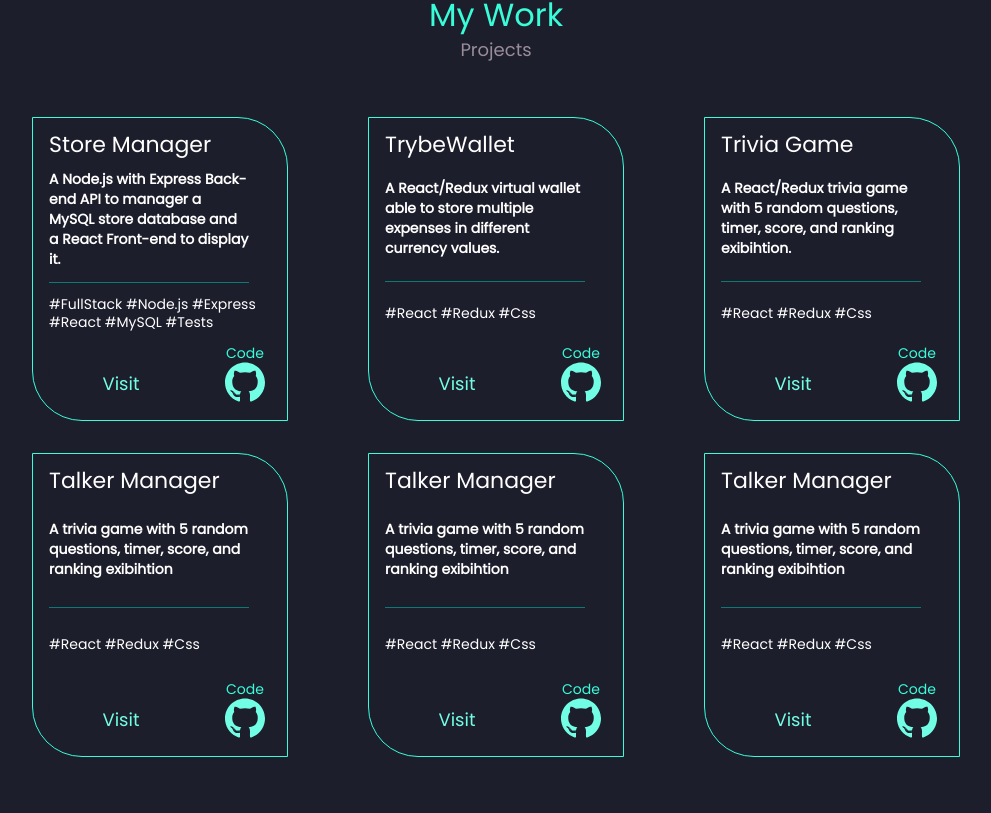
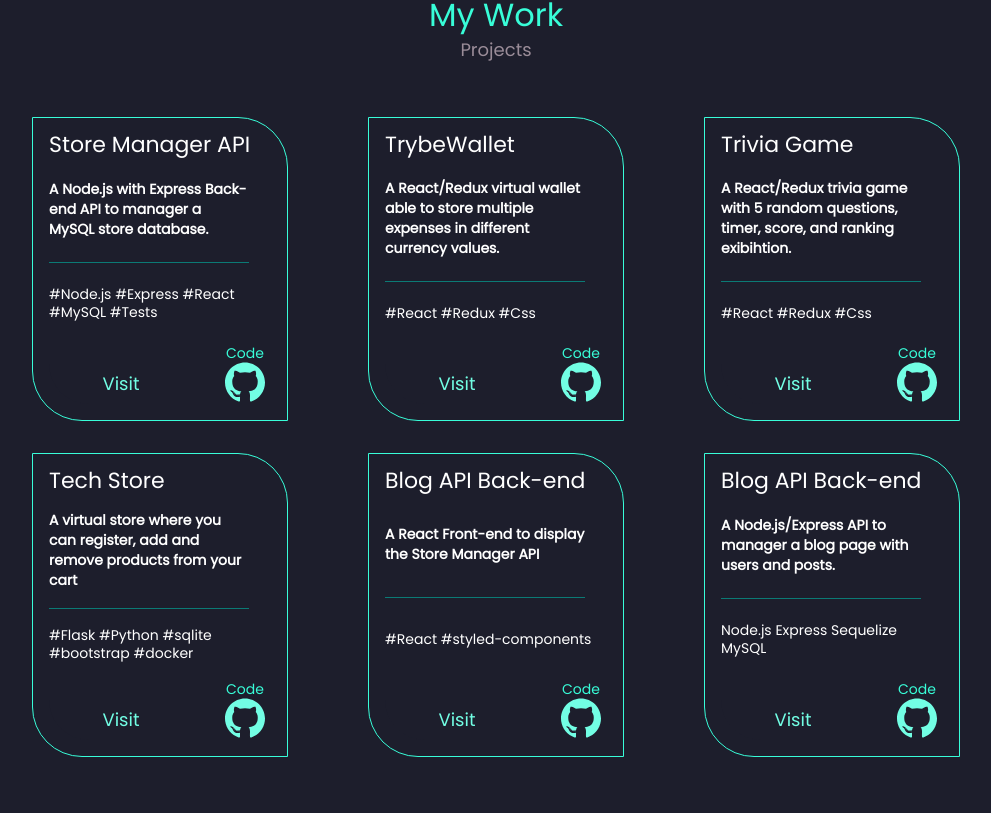
Before and after one commit to Breno-Albuquerque/Breno-Albuquerque.github.io, a React (Create React App) app: page / in a window 1280 px wide. Shown: the part 2327-3140 px from the top of the page, without its empty margins (144-1135 px from the left). Built offline with nearby package versions, Linux system fonts and the light colour scheme.

Commit message:
chore: Instala gh pages dev-dependencies

```diff
--- a/package.json
+++ b/package.json
@@ -38,5 +38,8 @@
       "last 1 firefox version",
       "last 1 safari version"
     ]
+  },
+  "devDependencies": {
+    "gh-pages": "^4.0.0"
   }
 }
--- a/src/App.js
+++ b/src/App.js
@@ -20,7 +20,7 @@ const ContentContainer = styled.div`
   max-width: 992px;
   margin: 0 auto;
 
-overflow: hidden;
+  overflow: hidden;
 `
 
 function App() {
--- a/src/components/About/About.js
+++ b/src/components/About/About.js
@@ -51,7 +51,7 @@ function About() {
             <Highlight>Hello!</Highlight> My name is <Highlight>Breno</Highlight> and I enojoy creating different types of applications.
           </Text>
           <Text variants={ textVar }>
-            I'm always interested in new technologies with distinct tools and resorces that can increase the <Highlight>quality</Highlight> and the <Highlight>speed</Highlight> of my <Highlight>programming</Highlight> and <Highlight>developing skills.</Highlight>
+            I'm always interested in new technologies with distinct tools and resorces that can help me <Highlight>improve</Highlight> my <Highlight>programming</Highlight> and <Highlight>developing skills.</Highlight>
           </Text>
           <Text variants={ textVar }>
             I'm currently a <Highlight>full stack developer student</Highlight> at <Highlight>Trybe</Highlight>, I have already conclued the Front-End module of the course and my specialization is building web pages with JavaScript, HTML, CSS, React and Redux.
--- a/src/data/projects.js
+++ b/src/data/projects.js
@@ -1,10 +1,10 @@
 export const projects = [
   {
     id: 1,
-    name: "Store Manager",
-    description: "A Node.js with Express Back-end API to manager a MySQL store database and a React Front-end to display it.",
-    link: "#",
-    techs: ['#FullStack', '#Node.js', '#Express', '#React', '#MySQL', '#Tests'],
+    name: "Store Manager API",
+    description: "A Node.js with Express Back-end API to manager a MySQL store database.",
+    link: "https://github.com/breno-albuquerque/store-manager-back-end",
+    techs: ['#Node.js', '#Express', '#React', '#MySQL', '#Tests'],
     repository: '#'
   },
   {
@@ -25,26 +25,26 @@ export const projects = [
   },
   {
     id: 4,
-    name: "Talker Manager",
-    description: "A trivia game with 5 random questions, timer, score, and ranking exibihtion",
-    link: "https://trivia-game-b.vercel.app",
-    techs: ['#React', '#Redux', '#Css'],
+    name: "Tech Store",
+    description: "A virtual store where you can register, add and remove products from your cart",
+    link: "",
+    techs: ['#Flask', '#Python', '#sqlite', '#bootstrap', '#docker'],
     repository: 'https://github.com/breno-albuquerque/trivia-game'
   },
   {
     id: 5,
-    name: "Talker Manager",
-    description: "A trivia game with 5 random questions, timer, score, and ranking exibihtion",
-    link: "https://trivia-game-b.vercel.app",
-    techs: ['#React', '#Redux', '#Css'],
-    repository: 'https://github.com/breno-albuquerque/trivia-game'
+    name: "Blog API Back-end",
+    description: "A React Front-end to display the Store Manager API",
+    link: "",
+    techs: ['#React', '#styled-components'],
+    repository: 'https://github.com/breno-albuquerque/blogs-api-back-end'
   },
   {
     id: 6,
-    name: "Talker Manager",
-    description: "A trivia game with 5 random questions, timer, score, and ranking exibihtion",
-    link: "https://trivia-game-b.vercel.app",
-    techs: ['#React', '#Redux', '#Css'],
-    repository: 'https://github.com/breno-albuquerque/trivia-game'
+    name: "Blog API Back-end",
+    description: "A Node.js/Express API to manager a blog page with users and posts.",
+    link: "",
+    techs: ["Node.js", "Express", "Sequelize", "MySQL"],
+    repository: 'https://github.com/breno-albuquerque/blog-api-front-end'
   },
 ]
```
Also changed, not shown: 1 other file (tests, documents, lock files or other folders).
